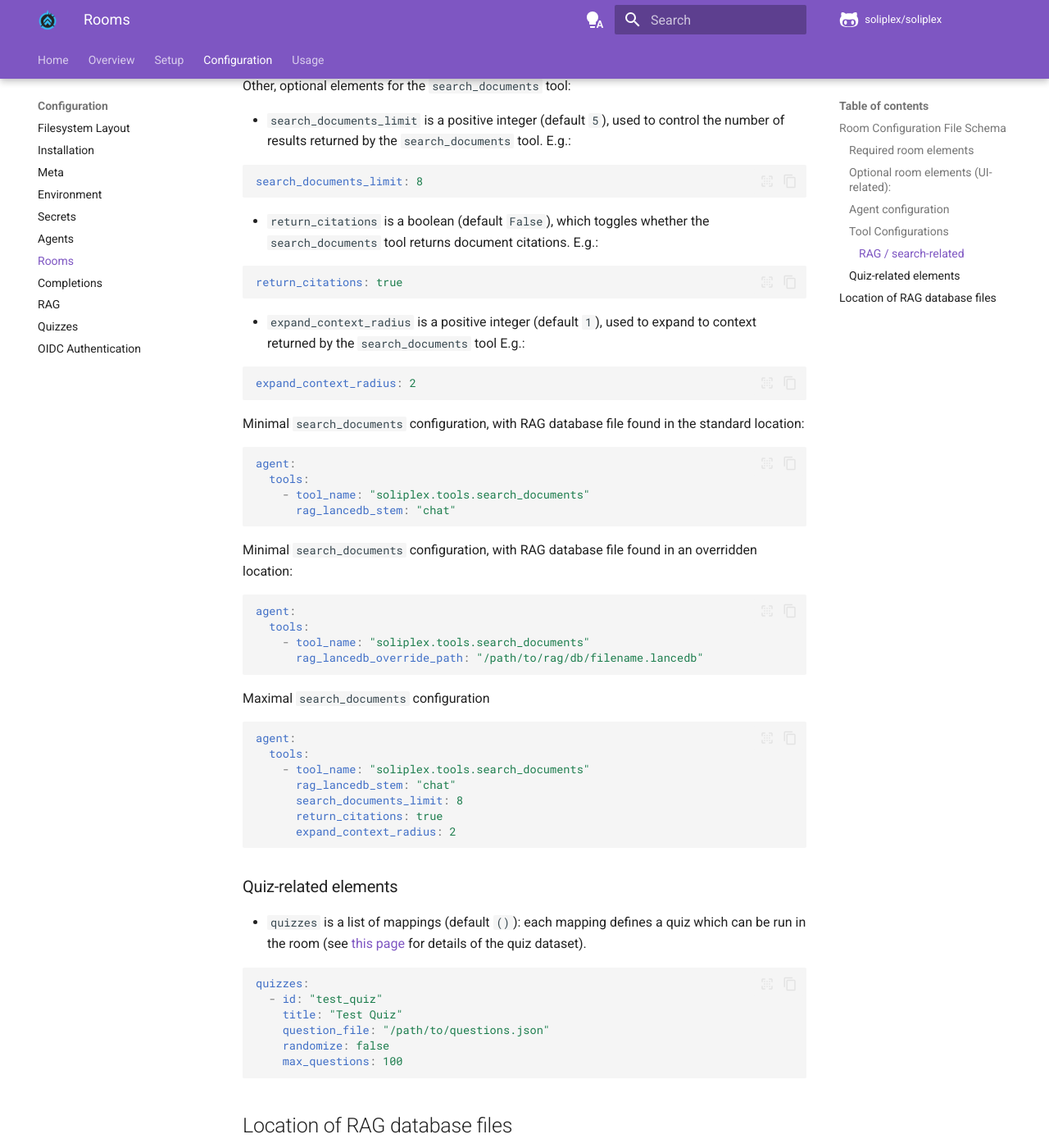
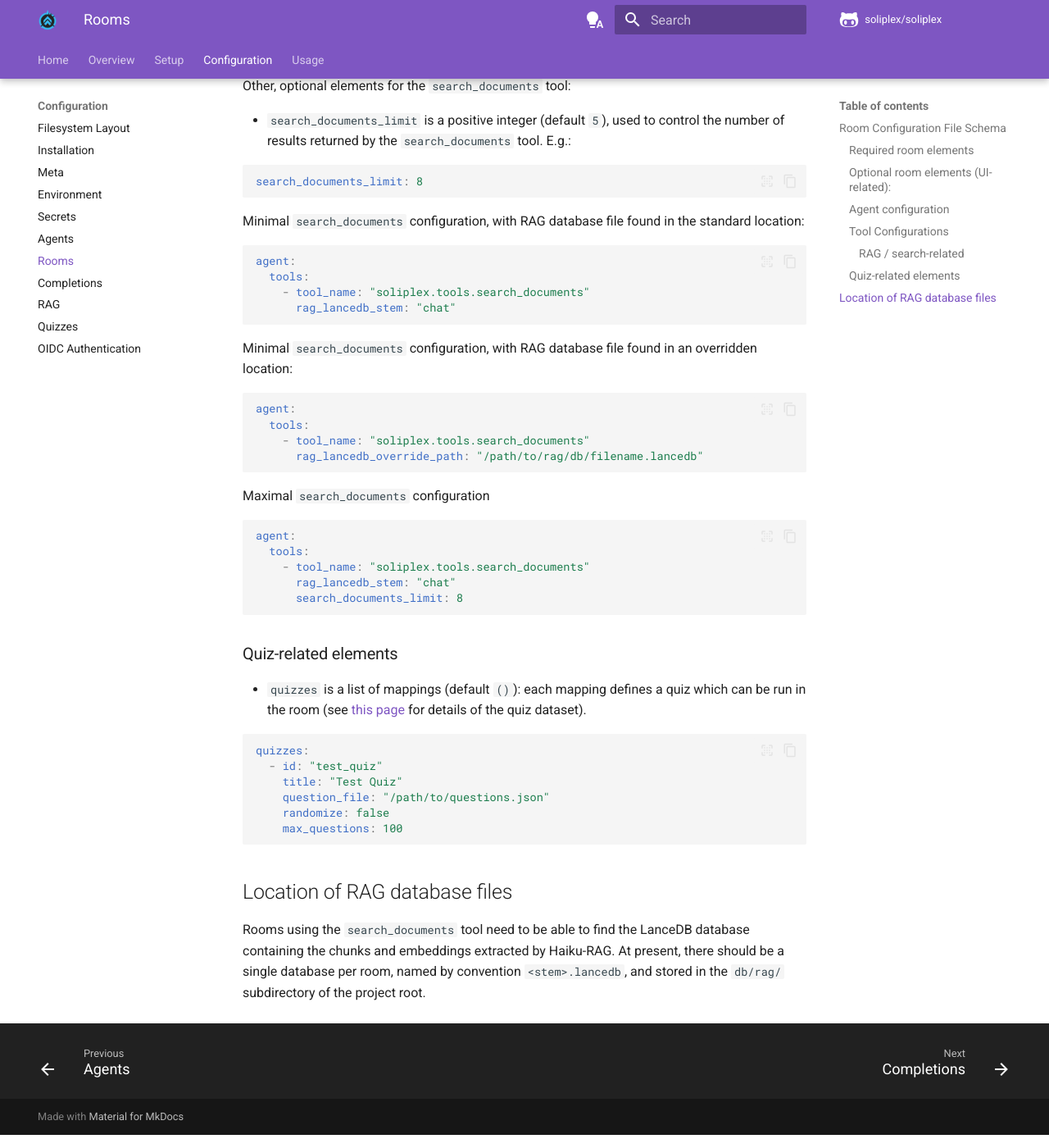
Before and after one commit to soliplex/soliplex.github.io, an MkDocs documentation site: the page built from docs/config/rooms.md, in a window 1280 px wide and 1400 px high, scrolled down 2649 px. Shown: the whole window at 82% size. Built offline with MkDocs 1.6.1 and Material for MkDocs 9.7.7, drawn with Linux system fonts in a browser that asks for light colours; comment, search, counter and statistics services are not loaded.

Commit message:
chore: bump haiku.rag 0.20.2 (#291)
- Update example haiku.rag.yaml, removing expand_context_radius from the tool config.

- Use haiku.rag `SearchResult` model; remove `return_citations`, `w_cites'

-  Use 'pathlib.Path.resolve()' for temp paths in tests  (MacOS compatibility).

- Provide commented-out room-level 'haiku.rag.yaml' config overrides, with links.

Co-authored-by: Tres Seaver <tseaver@palladion.com>

````diff
--- a/docs/config/rooms.md
+++ b/docs/config/rooms.md
@@ -142,20 +142,6 @@ Other, optional elements for the `search_documents` tool:
   search_documents_limit: 8
   ```
 
-- `return_citations` is a boolean (default `False`), which toggles whether
-   the `search_documents` tool returns document citations.  E.g.:
-
-  ```yaml
-  return_citations: true
-  ```
-
-- `expand_context_radius` is a positive integer (default `1`), used to
-  expand to context returned by the `search_documents` tool E.g.:
-
-  ```yaml
-  expand_context_radius: 2
-  ```
-
 Minimal `search_documents` configuration, with RAG database file found
 in the standard location:
 
@@ -184,8 +170,6 @@ agent:
     - tool_name: "soliplex.tools.search_documents"
       rag_lancedb_stem: "chat"
       search_documents_limit: 8
-      return_citations: true
-      expand_context_radius: 2
 ```
 
 ### Quiz-related elements
````
